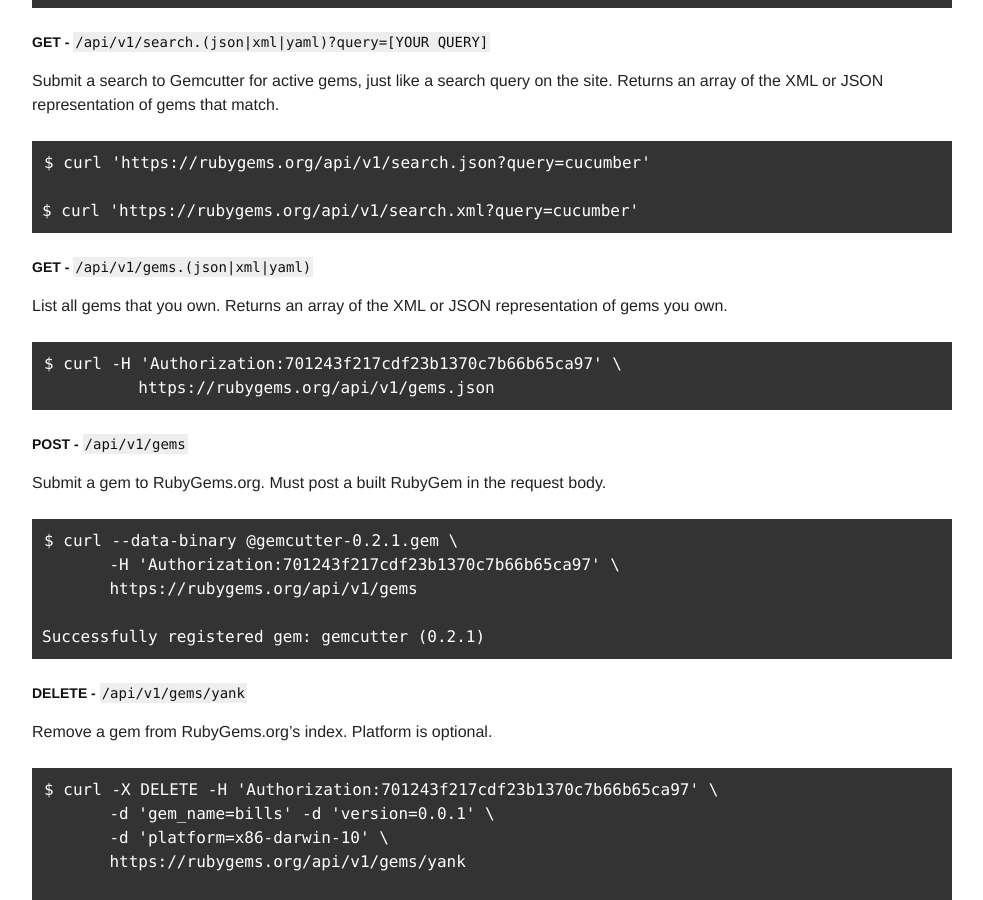
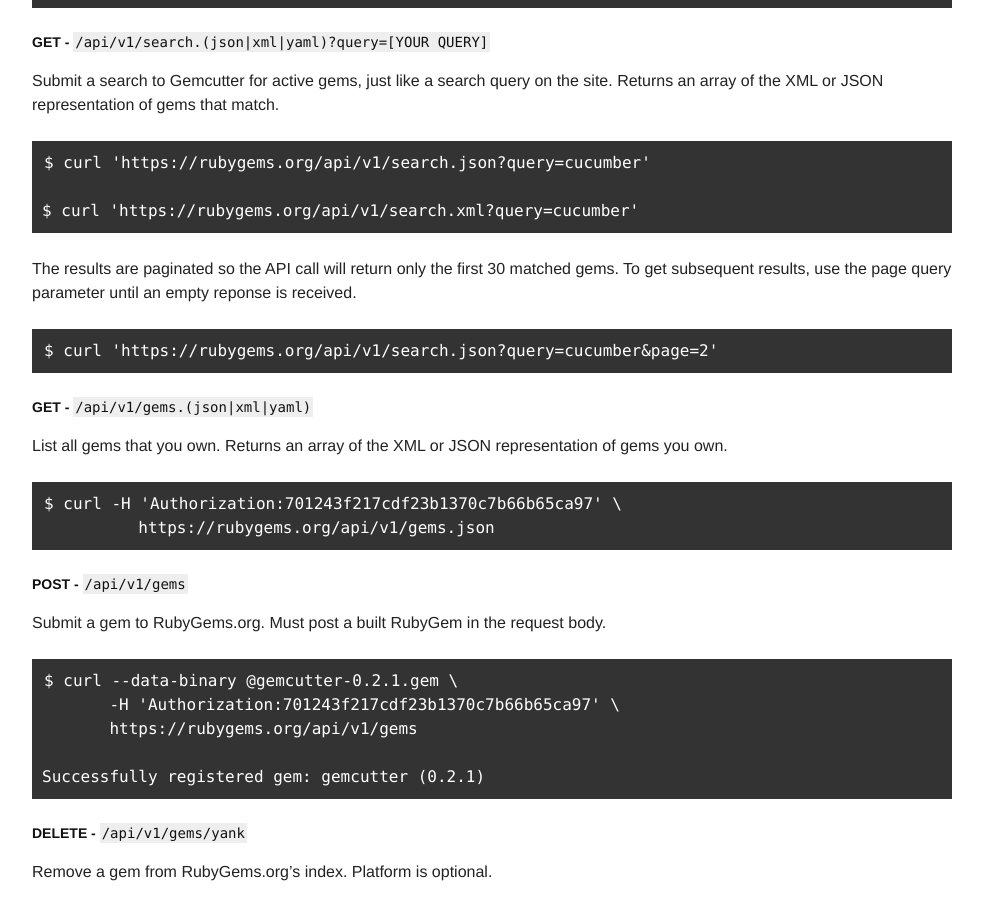
Before and after one commit to radar/guides, a Jekyll site: the page built from rubygems-org-api.md, in a window 1280 px wide and 900 px high, scrolled down 3796 px. Shown: the whole window, without its empty margins (148-1131 px from the left). Built offline with Jekyll 4.4.1, drawn with Linux system fonts in a browser that asks for light colours.

Commit message:
added information about pagination in search api call

```diff
--- a/rubygems-org-api.md
+++ b/rubygems-org-api.md
@@ -174,6 +174,12 @@ site. Returns an array of the XML or JSON representation of gems that match.
     $ curl 'https://rubygems.org/api/v1/search.json?query=cucumber'
 
     $ curl 'https://rubygems.org/api/v1/search.xml?query=cucumber'
+
+The results are paginated so the API call will return only the first 30 matched
+gems. To get subsequent results, use the page query parameter until an empty
+reponse is received.
+
+    $ curl 'https://rubygems.org/api/v1/search.json?query=cucumber&page=2'
 
 ### GET - `/api/v1/gems.(json|xml|yaml)`
 
```
